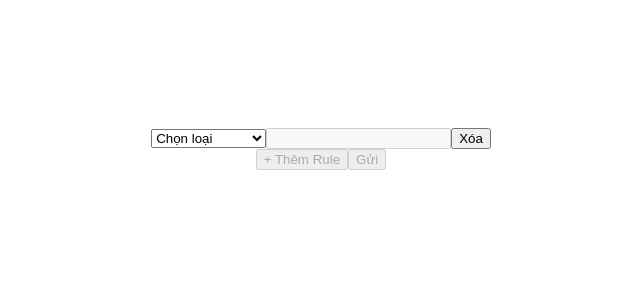
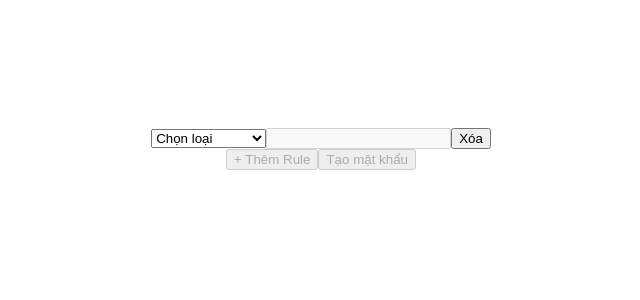
Before and after one commit to ruminahugo/CPP, a Next.js app: page / in a window 1280 px wide. Shown: the top 300 px of the page, without its empty margins (319-959 px from the left). Built offline with nearby package versions, Linux system fonts and the light colour scheme.

Commit message:
Fix lỗi commit trong Codespaces

```diff
--- a/components/rule.js
+++ b/components/rule.js
@@ -132,7 +132,7 @@ const RuleBuilder = () => {
         onClick={handleSubmit}
         disabled={!isFormValid()}
       >
-        Gửi
+        Tạo mật khẩu
       </button>
       {pwd && (
         <div>
```
